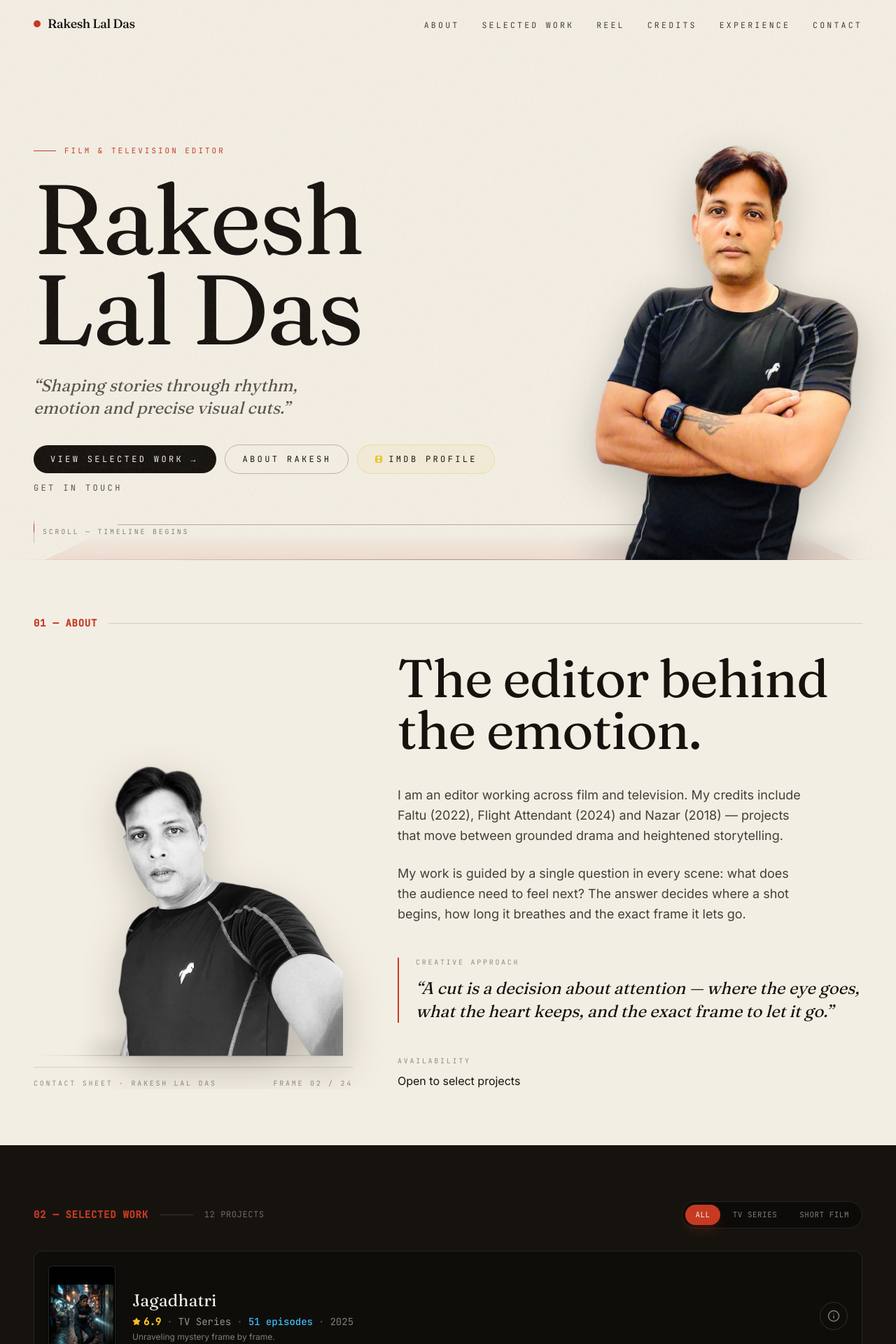
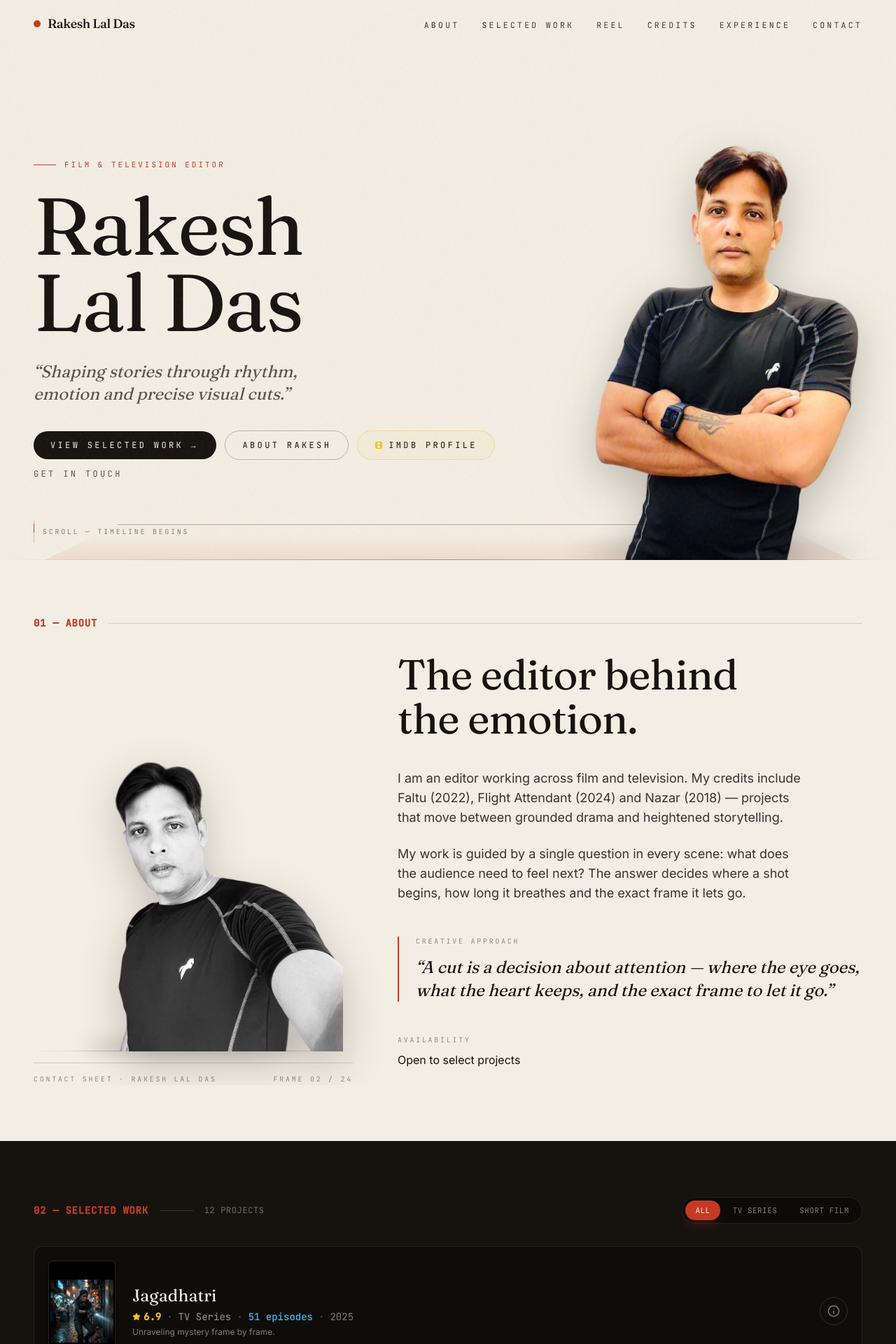
Before and after one commit to akashveritos-dot/collegeage.portfolio, a Next.js app: page / in a window 1280 px wide. Shown: the top 1920 px of the page at 70% size. Built offline with nearby package versions, Linux system fonts and the light colour scheme.

Commit message:
initial changes new 1666666

```diff
--- a/app/globals.css
+++ b/app/globals.css
@@ -94,15 +94,27 @@
 
 /* Fluid display type helpers */
 .text-hero {
-  font-size: clamp(2.75rem, 11vw, 11rem);
-  line-height: 0.92;
+  font-size: clamp(2.25rem, 9vw, 8rem);
+  line-height: 1.08;
   letter-spacing: -0.02em;
 }
 
+@media (min-width: 640px) {
+  .text-hero {
+    line-height: 0.95;
+  }
+}
+
 .text-display {
-  font-size: clamp(2rem, 6vw, 4.75rem);
-  line-height: 0.98;
+  font-size: clamp(1.68rem, 5.5vw, 3.75rem);
+  line-height: 1.15;
   letter-spacing: -0.015em;
+}
+
+@media (min-width: 640px) {
+  .text-display {
+    line-height: 1.05;
+  }
 }
 
 /* Reveal masking */
--- a/components/Nav.tsx
+++ b/components/Nav.tsx
@@ -7,21 +7,41 @@ import { nav, profile } from "@/data/site";
 export default function Nav() {
   const [open, setOpen] = useState(false);
   const [scrolled, setScrolled] = useState(false);
+  const [visible, setVisible] = useState(true);
+  const lastScrollY = useRef(0);
   const panelRef = useRef<HTMLDivElement>(null);
   const toggleRef = useRef<HTMLButtonElement>(null);
 
-  // Subtle nav change on scroll
+  // Subtle nav change on scroll + auto-hide header on scroll down
   useEffect(() => {
-    const onScroll = () => setScrolled(window.scrollY > 40);
+    const onScroll = () => {
+      const currentScrollY = window.scrollY;
+      setScrolled(currentScrollY > 40);
+
+      if (!open) {
+        if (currentScrollY < 60) {
+          setVisible(true);
+        } else if (currentScrollY > lastScrollY.current + 8) {
+          // Scrolling down with a small threshold -> hide
+          setVisible(false);
+        } else if (currentScrollY < lastScrollY.current - 8) {
+          // Scrolling up with a small threshold -> show
+          setVisible(true);
+        }
+      }
+      lastScrollY.current = currentScrollY;
+    };
+
     onScroll();
     window.addEventListener("scroll", onScroll, { passive: true });
     return () => window.removeEventListener("scroll", onScroll);
-  }, []);
+  }, [open]);
 
   // Body scroll lock + Escape + focus management for mobile menu
   useEffect(() => {
     if (!open) return;
     document.body.style.overflow = "hidden";
+    setVisible(true); // Always show header when mobile menu is open
     const onKey = (e: KeyboardEvent) => {
       if (e.key === "Escape") {
         setOpen(false);
@@ -59,9 +79,11 @@ export default function Nav() {
 
   return (
     <header
-      className={`fixed inset-x-0 top-0 z-[80] transition-colors duration-500 ${
+      className={`fixed inset-x-0 top-0 z-[80] transition-all duration-300 ease-out ${
+        visible ? "translate-y-0" : "-translate-y-full"
+      } ${
         scrolled && !open
-          ? "bg-ivory/80 backdrop-blur-md"
+          ? "bg-ivory/80 backdrop-blur-md border-b border-graphite/5"
           : "bg-transparent"
       }`}
     >
--- a/components/sections/About.tsx
+++ b/components/sections/About.tsx
@@ -15,7 +15,17 @@ export default function About() {
           <span className="h-px flex-1 bg-graphite/15" />
         </Reveal>
 
-        <div className="grid grid-cols-1 gap-12 lg:grid-cols-12 lg:gap-16">
+        <div className="flex flex-col lg:grid lg:grid-cols-12 lg:gap-16">
+          {/* Mobile-only heading */}
+          <div className="lg:hidden mb-8">
+            <h2 className="text-display font-display font-light text-graphite">
+              <RevealLines
+                lines={["The editor behind", "the emotion."]}
+                lineClassName="block"
+              />
+            </h2>
+          </div>
+
           {/* Sticky portrait */}
           <div className="lg:col-span-5">
             <div className="lg:sticky lg:top-28">
@@ -45,15 +55,16 @@ export default function About() {
           </div>
 
           {/* Editorial text */}
-          <div className="lg:col-span-7">
-            <h2 className="text-display font-display font-light text-graphite">
+          <div className="lg:col-span-7 mt-8 lg:mt-0">
+            {/* Desktop-only heading */}
+            <h2 className="hidden lg:block text-display font-display font-light text-graphite">
               <RevealLines
                 lines={["The editor behind", "the emotion."]}
                 lineClassName="block"
               />
             </h2>
 
-            <div className="mt-10 max-w-xl space-y-6 text-lg leading-relaxed text-graphite/80">
+            <div className="mt-4 lg:mt-10 max-w-xl space-y-6 text-base sm:text-lg leading-relaxed text-graphite/85">
               {profile.bioLong.map((para, i) => (
                 <Reveal as="p" key={i} delay={i}>
                   {para}
--- a/components/sections/Credits.tsx
+++ b/components/sections/Credits.tsx
@@ -11,13 +11,18 @@ export default function Credits() {
   return (
     <section id="credits" className="relative overflow-hidden w-full max-w-full bg-ivory py-10 sm:py-16 lg:py-20">
       <div className="shell">
-        <Reveal className="mb-6 sm:mb-8 flex items-center gap-4">
-          <span className="font-mono text-xs sm:text-sm font-semibold uppercase tracking-wider text-reel">
-            04 — Credits
-          </span>
-          <span className="h-px flex-1 bg-graphite/15" />
-          <span className="font-mono text-xs uppercase tracking-wider text-graphite/40">
-            Full Production Chronology ({projects.length} Titles)
+        <Reveal className="mb-6 sm:mb-8 flex flex-col gap-4 sm:flex-row sm:items-center sm:justify-between">
+          <div className="flex flex-wrap items-center gap-2 sm:gap-4">
+            <span className="font-mono text-xs sm:text-sm font-semibold uppercase tracking-wider text-reel">
+              04 — Credits
+            </span>
+            <span className="hidden xs:inline-block h-px w-8 sm:w-12 bg-graphite/15" />
+            <span className="font-mono text-[0.68rem] sm:text-xs uppercase tracking-wider text-graphite/40">
+              Full Chronology
+            </span>
+          </div>
+          <span className="font-mono text-[0.68rem] sm:text-xs uppercase tracking-wider text-graphite/40 self-start sm:self-auto">
+            {projects.length} Titles
           </span>
         </Reveal>
 
@@ -29,19 +34,19 @@ export default function Credits() {
           />
           {timeline.map((p, i) => (
             <li key={p.slug} className="relative pl-8 sm:pl-14">
-              <Reveal delay={i * 0.04} className="border-b border-graphite/12 py-7">
+              <Reveal delay={i * 0.04} className="relative border-b border-graphite/12 py-5 sm:py-7">
                 {/* playhead marker */}
                 <span
                   aria-hidden
-                  className="absolute left-0 top-8 flex h-4 w-4 items-center justify-center rounded-full border border-reel bg-ivory sm:h-[19px] sm:w-[19px]"
+                  className="absolute left-[-32px] sm:left-[-56px] top-6 flex h-4 w-4 items-center justify-center rounded-full border border-reel bg-ivory sm:h-[19px] sm:w-[19px]"
                 >
                   <span className="h-1.5 w-1.5 rounded-full bg-reel" />
                 </span>
 
                 <div className="flex flex-col gap-2 sm:flex-row sm:items-baseline sm:justify-between">
-                  <div className="flex flex-wrap items-baseline gap-3 sm:gap-4">
+                  <div className="flex flex-wrap items-baseline gap-2 sm:gap-3">
                     <span className="font-mono text-sm font-semibold text-reel">{p.year}</span>
-                    <h3 className="font-display text-2xl font-light text-graphite sm:text-3xl lg:text-4xl">
+                    <h3 className="font-display text-xl sm:text-2xl lg:text-3xl font-normal text-graphite leading-snug">
                       {p.title}
                     </h3>
 
@@ -52,7 +57,7 @@ export default function Credits() {
                     )}
                   </div>
 
-                  <div className="flex items-center gap-2 font-mono text-[0.68rem] uppercase tracking-label text-graphite/50">
+                  <div className="flex flex-wrap items-center gap-1.5 font-mono text-[0.68rem] uppercase tracking-label text-graphite/50">
                     <span>{p.format}</span>
                     <span>·</span>
                     <span className="text-graphite/80">{p.role}</span>
@@ -64,7 +69,7 @@ export default function Credits() {
                     )}
                   </div>
                 </div>
-                <p className="mt-2.5 max-w-xl text-sm text-graphite/70">{p.tagline}</p>
+                <p className="mt-2 max-w-xl text-sm leading-relaxed text-graphite/70">{p.tagline}</p>
               </Reveal>
             </li>
           ))}
--- a/components/sections/Showreel.tsx
+++ b/components/sections/Showreel.tsx
@@ -153,9 +153,10 @@ export default function Showreel() {
           <div className="grid grid-cols-1 gap-6 md:grid-cols-3">
             <div className="group relative aspect-video w-full overflow-hidden rounded border border-ivory/5 bg-black/20 shadow-lg transition-all duration-500 hover:border-ivory/20">
               <Image
-                src="/images/flight-attendant-still.jpg?v=1"
+                src="/images/flight-attendant-still.jpg"
                 alt="The Flight Attendant production still - Rakesh Lal Das"
                 fill
+                unoptimized
                 sizes="(max-width: 768px) 100vw, 33vw"
                 className="object-cover transition-transform duration-500 group-hover:scale-[1.03]"
               />
@@ -167,9 +168,10 @@ export default function Showreel() {
             </div>
             <div className="group relative aspect-video w-full overflow-hidden rounded border border-ivory/5 bg-black/20 shadow-lg transition-all duration-500 hover:border-ivory/20">
               <Image
-                src="/images/faltu-still.jpg?v=1"
+                src="/images/faltu-still.jpg"
                 alt="Faltu production still - Rakesh Lal Das"
                 fill
+                unoptimized
                 sizes="(max-width: 768px) 100vw, 33vw"
                 className="object-cover transition-transform duration-500 group-hover:scale-[1.03]"
               />
@@ -181,9 +183,10 @@ export default function Showreel() {
             </div>
             <div className="group relative aspect-video w-full overflow-hidden rounded border border-ivory/5 bg-black/20 shadow-lg transition-all duration-500 hover:border-ivory/20">
               <Image
-                src="/images/nazar-still.jpg?v=1"
+                src="/images/nazar-still.jpg"
                 alt="Nazar production still - Rakesh Lal Das"
                 fill
+                unoptimized
                 sizes="(max-width: 768px) 100vw, 33vw"
                 className="object-cover transition-transform duration-500 group-hover:scale-[1.03]"
               />
--- a/components/sections/Work.tsx
+++ b/components/sections/Work.tsx
@@ -46,19 +46,19 @@ export default function Work() {
 
       <div className="shell relative z-10">
         {/* Section Header */}
-        <Reveal className="mb-6 sm:mb-8 flex flex-col gap-6 sm:flex-row sm:items-center sm:justify-between">
-          <div className="flex items-center gap-4">
+        <Reveal className="mb-6 sm:mb-8 flex flex-col gap-5 sm:flex-row sm:items-center sm:justify-between">
+          <div className="flex flex-wrap items-center gap-2 sm:gap-4">
             <span className="font-mono text-xs sm:text-sm font-semibold uppercase tracking-wider text-reel">
               02 — Selected Work
             </span>
-            <span className="h-px w-12 bg-ivory/15" />
-            <span className="font-mono text-xs uppercase tracking-wider text-ivory/40">
+            <span className="hidden xs:inline-block h-px w-8 sm:w-12 bg-ivory/15" />
+            <span className="font-mono text-[0.68rem] sm:text-xs uppercase tracking-wider text-ivory/40">
               {String(projects.length).padStart(2, "0")} Projects
             </span>
           </div>
 
           {/* Format Filter Tabs */}
-          <div className="flex items-center gap-1 rounded-full border border-ivory/10 bg-black/40 p-1 backdrop-blur-md self-start sm:self-auto">
+          <div className="flex flex-wrap items-center gap-1 rounded-full border border-ivory/10 bg-black/40 p-1 backdrop-blur-md self-start sm:self-auto">
             {formats.map((fmt) => (
               <button
                 key={fmt}
```
